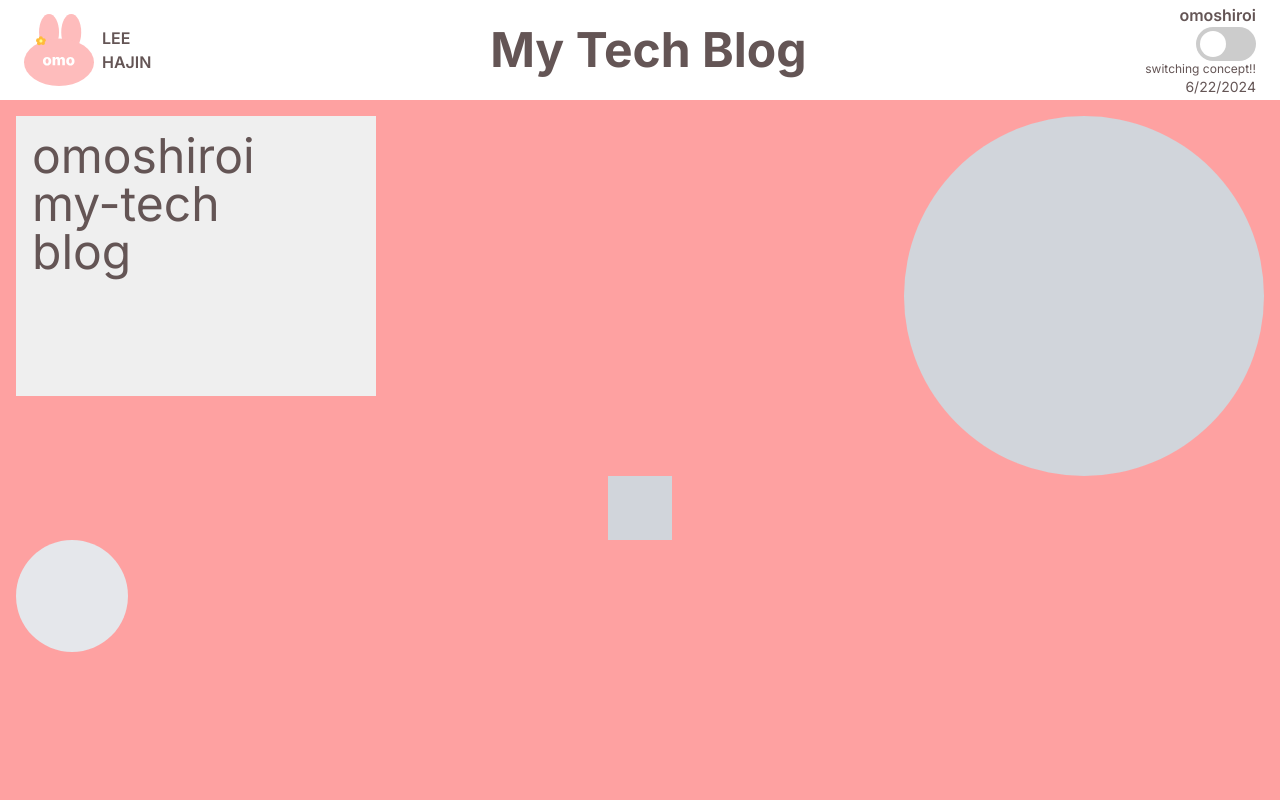
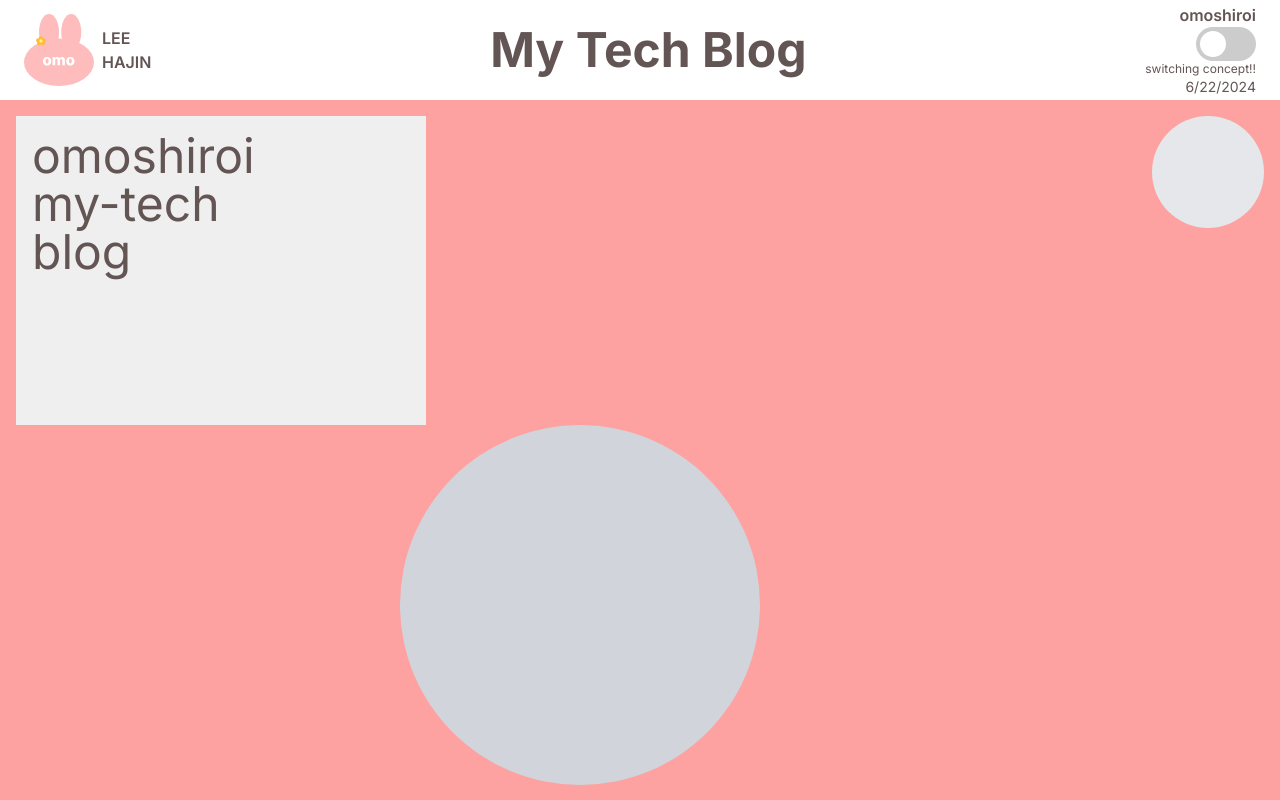
Before and after one commit to betterthanhajin/omo, a Next.js app in the folder omo/: page / in a window 1280 px wide. Built offline with nearby package versions, Linux system fonts and the light colour scheme.

Commit message:
feat: animation 상태관리 추가

```diff
--- a/omo/app/globals.css
+++ b/omo/app/globals.css
@@ -32,9 +32,10 @@ html {
   }
 }
 
+/**
+
 .moving-circle {
   animation-delay: 3s;
-  animation-duration: 3s;
   animation-iteration-count: 1;
   animation-name: movingcircle;
   animation-timing-function: ease-in-out;
@@ -42,21 +43,25 @@ html {
 
 @keyframes movingcircle {
   to {
-    transform: translateX(0px);
-    display: none;
+    transform: translateY(0px);
   }
 
   from {
-    transform: translateX(500px);
-    display: block;
+    transform: translateY(100px);
   }
 }
+**/
 
 .title-box {
-  animation-duration: 3s;
-  animation-iteration-count: 1;
-  animation-name: movingbox;
+  transition: width 1s ease-out;
 }
+
+.title-box .expanded {
+  width: 100%;
+}
+
+/**
+ * moving box
 
 @keyframes movingbox {
   to {
@@ -71,7 +76,7 @@ html {
     transform: scale(1);
   }
 }
-
+ */
 /**
   * switch button
   */
--- a/omo/components/omo-section-one.tsx
+++ b/omo/components/omo-section-one.tsx
@@ -1,9 +1,34 @@
+import { useState, useEffect } from "react";
 export default function OmoSectionOne() {
+  const [isSquareExpanded, setIsSquareExpanded] = useState(false);
+  const [isCircleMoving, setIsCircleMoving] = useState(false);
+  useEffect(() => {
+    // Start square animation immediately
+    setIsSquareExpanded(true);
+
+    setTimeout(() => {
+      setIsSquareExpanded(false);
+    }, 3000);
+    // // Start circle animation after 3 seconds (1s for square animation + 2s delay)
+    const timer = setTimeout(() => {
+      setIsCircleMoving(true);
+    }, 4000);
+
+    return () => clearTimeout(timer);
+  }, []);
   return (
     <>
       <section className="bg-[#FEA1A1] w-full h-full p-4">
+        <div>
           <div className="flex justify-between">
-          <div className="w-[360px] h-[280px] bg-[#EFEFEF] p-4 m-0">
+            <div
+              className={
+                isSquareExpanded
+                  ? "w-full h-screen bg-[#EFEFEF] p-4 m-0"
+                  : "w-[360px] h-[280px] bg-[#EFEFEF] p-4 m-0"
+              }
+              style={{ transition: "all 3s ease-in-out" }}
+            >
               <h2 className="text-5xl text-[#645555]">
                 omoshiroi
                 <br />
@@ -12,18 +37,18 @@ export default function OmoSectionOne() {
                 blog
               </h2>
             </div>
-          <div className="w-[360px] h-[360px] rounded-full bg-gray-300"></div>
+            <div className="w-28 h-28 rounded-full bg-gray-200"></div>
           </div>
-        <article className="flex justify-center">
-          <div className="bg-gray-300 p-8">
-            {/* <h2 className="text-[#645555] text-[2rem]">
-              4년차 프론트엔드 개발자 이하진입니다.
-              <br />
-              저의 기술 블로그에 오신 것을 환영합니다.
-            </h2> */}
+
+          <div
+            className={
+              isCircleMoving
+                ? "translate-x-96 w-[360px] h-[360px] rounded-full bg-gray-300"
+                : "translate-x-0 w-[360px] h-[360px] rounded-full bg-gray-300"
+            }
+            style={{ transition: "all 0.5s ease" }}
+          ></div>
         </div>
-        </article>
-        <div className="w-28 h-28 rounded-full bg-gray-200"></div>
       </section>
     </>
   );
```
Lines whose indentation alone changed are shown as unchanged.
